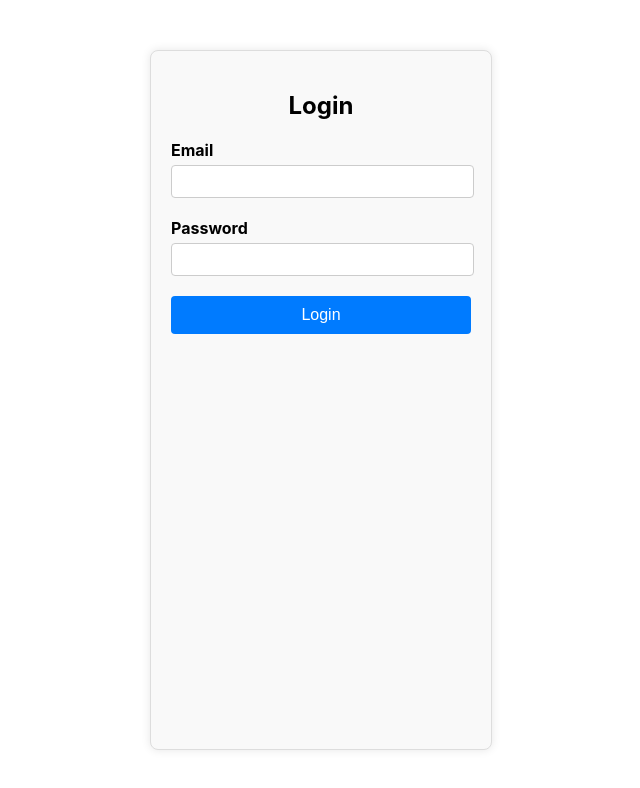
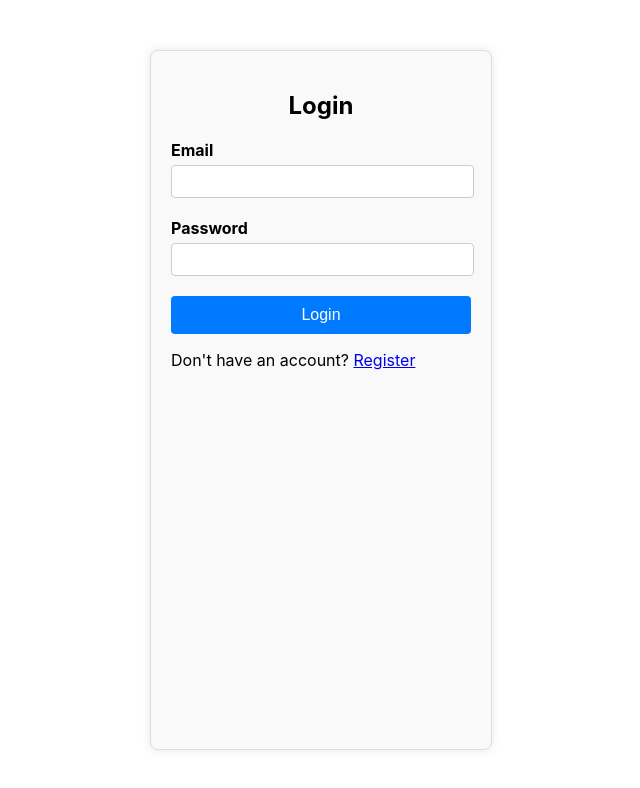
Before and after one commit to Exylus/collaborative-todolist, a React (Create React App) app in the folder client/: page /login in a window 1280 px wide. Shown: the top 788 px of the page, without its empty margins (319-959 px from the left). Built offline with nearby package versions, Linux system fonts and the light colour scheme.

Commit message:
Added register link

```diff
--- a/client/src/components/login.jsx
+++ b/client/src/components/login.jsx
@@ -70,6 +70,7 @@
 
                 {error && <p className="error-message">{error}</p>}
             </form>
+            <p>Don't have an account? <a href='/signup'>Register</a></p>
         </div>
     );
 };
```
